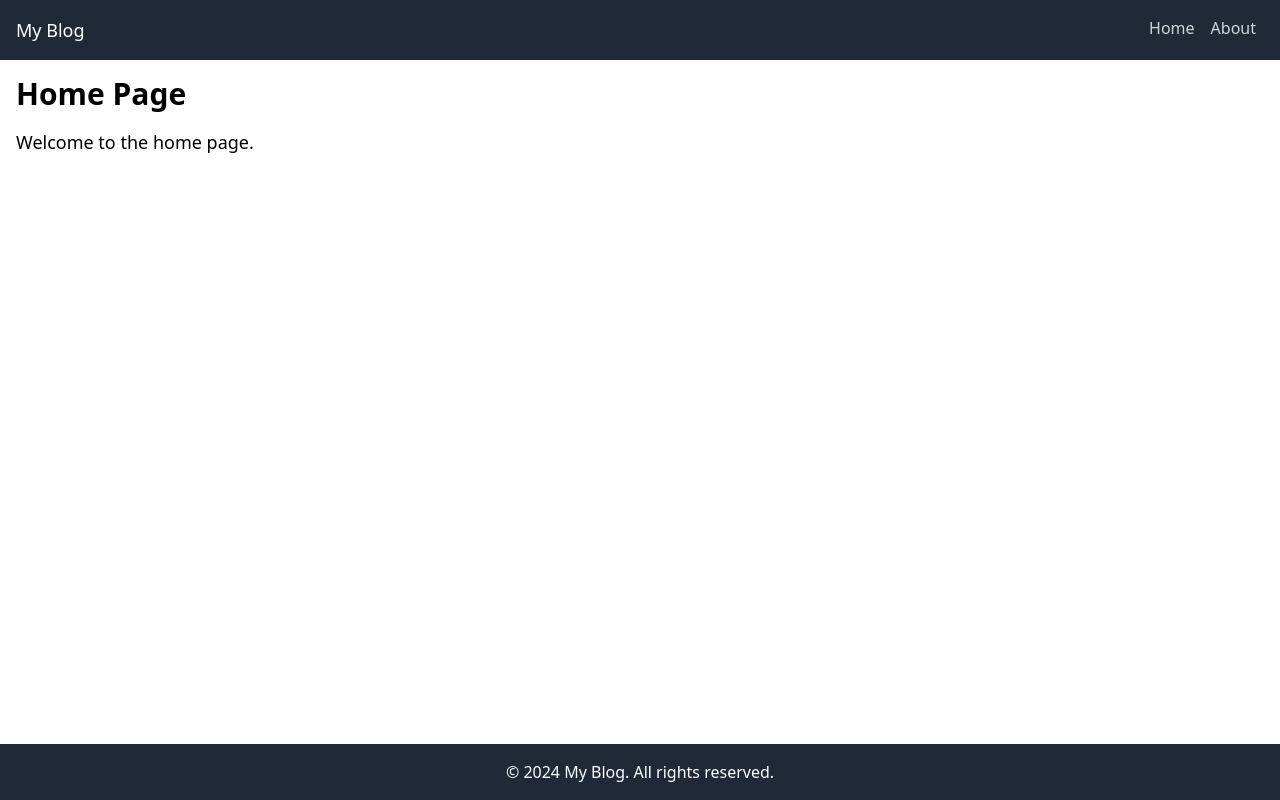
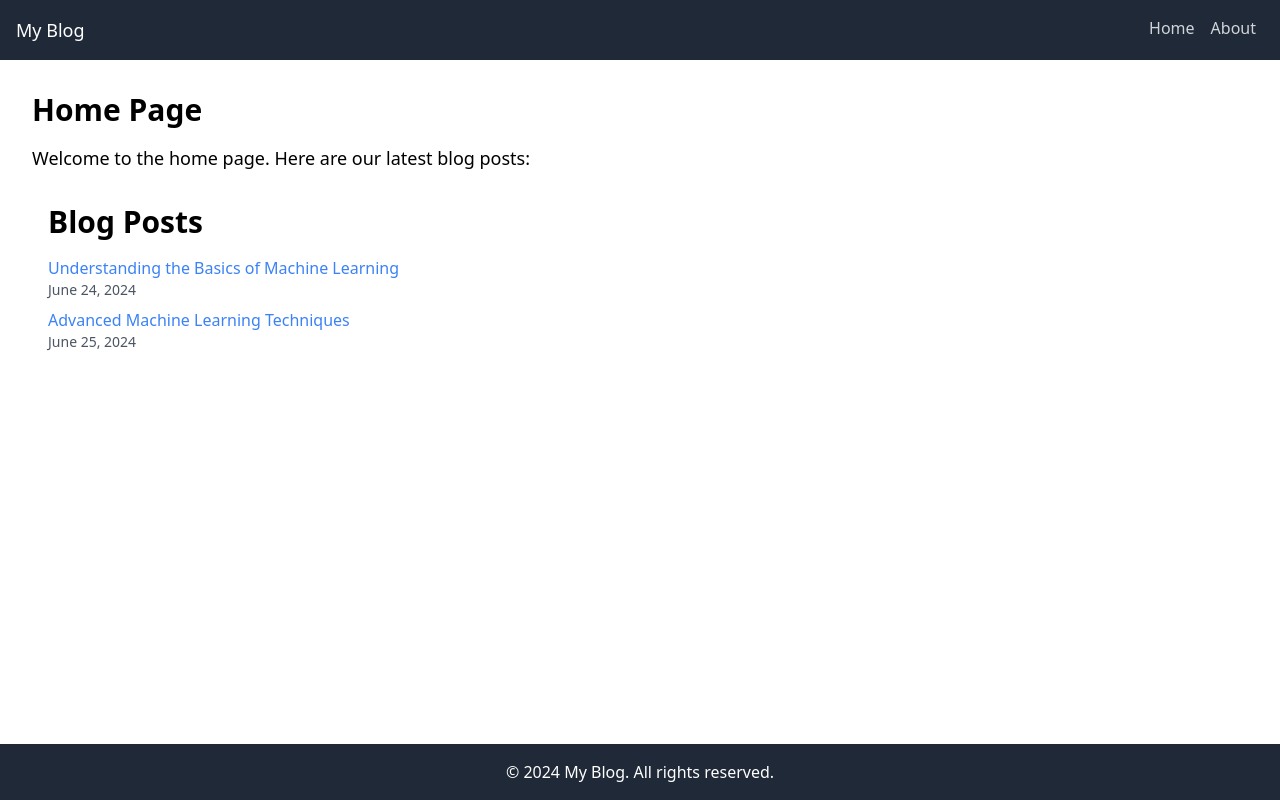
Before and after one commit to louispaulet/louispaulet.github.io, a React (Vite) app in the folder louis-blog/: page /#/ in a window 1280 px wide. Built offline with nearby package versions, Linux system fonts and the light colour scheme.

Commit message:
add blog posts with auto routing

```diff
--- a/louis-blog/src/App.jsx
+++ b/louis-blog/src/App.jsx
@@ -1,4 +1,5 @@
-import React from 'react';
+// src/App.jsx
+import React, { Suspense, useEffect, useState } from 'react';
 import { HashRouter as Router, Route, Routes } from 'react-router-dom';
 import Navbar from './components/Navbar';
 import Footer from './components/Footer';
@@ -7,6 +8,27 @@ import About from './pages/About';
 import NotFound from './pages/NotFound';
 
 const App = () => {
+  const [postRoutes, setPostRoutes] = useState([]);
+
+  useEffect(() => {
+    const loadPosts = async () => {
+      const context = import.meta.glob('./posts/*.jsx');
+      const routes = await Promise.all(
+        Object.keys(context).map(async (key) => {
+          const module = await context[key]();
+          const Component = module.default;
+          const meta = module.meta;
+          return (
+            <Route key={meta.path} path={meta.path} element={<Suspense fallback={<div>Loading...</div>}><Component /></Suspense>} />
+          );
+        })
+      );
+      setPostRoutes(routes);
+    };
+
+    loadPosts();
+  }, []);
+
   return (
     <Router>
       <div className="flex flex-col min-h-screen">
@@ -15,6 +37,7 @@ const App = () => {
           <Routes>
             <Route path="/" element={<Home />} />
             <Route path="/about" element={<About />} />
+            {postRoutes}
             <Route path="*" element={<NotFound />} />
           </Routes>
         </main>
--- /dev/null
+++ b/louis-blog/src/components/BlogHeader.jsx
@@ -0,0 +1,14 @@
+import React from 'react';
+
+const BlogHeader = ({ title, subtitle }) => {
+  return (
+    <header className="bg-gray-800 text-white py-6 mb-8">
+      <div className="container mx-auto">
+        <h1 className="text-4xl font-bold">{title}</h1>
+        {subtitle && <p className="text-xl mt-2">{subtitle}</p>}
+      </div>
+    </header>
+  );
+};
+
+export default BlogHeader;
--- /dev/null
+++ b/louis-blog/src/components/BlogList.jsx
@@ -0,0 +1,40 @@
+// src/components/BlogList.jsx
+import React, { useEffect, useState } from 'react';
+import { Link } from 'react-router-dom';
+
+const BlogList = () => {
+  const [posts, setPosts] = useState([]);
+
+  useEffect(() => {
+    const loadPosts = async () => {
+      const context = import.meta.glob('../posts/*.jsx');
+      const postsData = await Promise.all(
+        Object.keys(context).map(async (key) => {
+          const module = await context[key]();
+          return module.meta;
+        })
+      );
+      setPosts(postsData);
+    };
+
+    loadPosts();
+  }, []);
+
+  return (
+    <div className="container mx-auto p-4">
+      <h1 className="text-3xl font-bold mb-4">Blog Posts</h1>
+      <ul>
+        {posts.map((post) => (
+          <li key={post.path} className="mb-2">
+            <Link to={post.path} className="text-blue-500 hover:underline">
+              {post.title}
+            </Link>
+            <p className="text-sm text-gray-600">{post.date}</p>
+          </li>
+        ))}
+      </ul>
+    </div>
+  );
+};
+
+export default BlogList;
--- /dev/null
+++ b/louis-blog/src/components/BlogPost.jsx
@@ -0,0 +1,13 @@
+import React from 'react';
+
+const BlogPost = ({ title, date, children }) => {
+  return (
+    <div className="max-w-4xl mx-auto p-4 bg-white rounded-lg shadow-md">
+      <h1 className="text-3xl font-bold mb-4">{title}</h1>
+      <p className="text-gray-600 mb-6">{date}</p>
+      <div className="prose">{children}</div>
+    </div>
+  );
+};
+
+export default BlogPost;
--- a/louis-blog/src/pages/Home.jsx
+++ b/louis-blog/src/pages/Home.jsx
@@ -1,10 +1,12 @@
 import React from 'react';
+import BlogList from '../components/BlogList';
 
 const Home = () => {
   return (
-    <div>
+    <div className="container mx-auto p-4">
       <h1 className="text-3xl font-bold mb-4">Home Page</h1>
-      <p className="text-lg">Welcome to the home page.</p>
+      <p className="text-lg mb-4">Welcome to the home page. Here are our latest blog posts:</p>
+      <BlogList />
     </div>
   );
 };
--- /dev/null
+++ b/louis-blog/src/posts/FirstBlogPost.jsx
@@ -0,0 +1,30 @@
+import React from 'react';
+import BlogPost from '../components/BlogPost';
+import BlogHeader from '../components/BlogHeader';
+
+const FirstBlogPost = () => {
+  return (
+    <>
+      <BlogHeader title="Understanding the Basics of Machine Learning" />
+      <BlogPost title="Understanding the Basics of Machine Learning" date="June 24, 2024">
+        <p>Machine learning is a branch of artificial intelligence (AI) focused on building applications that learn from data and improve their accuracy over time without being programmed to do so. In data science, an algorithm is a sequence of statistical processing steps.</p>
+        <h2>What is Machine Learning?</h2>
+        <p>At its most basic, machine learning uses programmed algorithms that receive and analyze input data to predict output values within an acceptable range. As new data is fed into these algorithms, they learn and optimize their operations to improve performance, developing intelligence over time.</p>
+        <h2>Types of Machine Learning</h2>
+        <ul>
+          <li><strong>Supervised Learning:</strong> Algorithms are trained on labeled data.</li>
+          <li><strong>Unsupervised Learning:</strong> Algorithms are used on data without labels.</li>
+          <li><strong>Reinforcement Learning:</strong> Algorithms learn to make certain decisions.</li>
+        </ul>
+      </BlogPost>
+    </>
+  );
+};
+
+export const meta = {
+  path: '/post/first-blog-post',
+  title: 'Understanding the Basics of Machine Learning',
+  date: 'June 24, 2024'
+};
+
+export default FirstBlogPost;
--- /dev/null
+++ b/louis-blog/src/posts/SecondBlogPost.jsx
@@ -0,0 +1,28 @@
+import React from 'react';
+import BlogPost from '../components/BlogPost';
+import BlogHeader from '../components/BlogHeader';
+
+const SecondBlogPost = () => {
+  return (
+    <>
+      <BlogHeader title="Advanced Machine Learning Techniques" />
+      <BlogPost title="Advanced Machine Learning Techniques" date="June 25, 2024">
+        <p>As machine learning evolves, various advanced techniques are being developed and implemented to enhance model performance and accuracy. These techniques include ensemble learning, deep learning, and reinforcement learning.</p>
+        <h2>Ensemble Learning</h2>
+        <p>Ensemble learning involves combining predictions from multiple models to improve the overall performance. Common methods include bagging, boosting, and stacking.</p>
+        <h2>Deep Learning</h2>
+        <p>Deep learning is a subset of machine learning that uses neural networks with many layers (deep neural networks). It is particularly powerful for tasks such as image and speech recognition.</p>
+        <h2>Reinforcement Learning</h2>
+        <p>Reinforcement learning focuses on training agents to make sequences of decisions by rewarding desirable behaviors and punishing undesirable ones.</p>
+      </BlogPost>
+    </>
+  );
+};
+
+export const meta = {
+  path: '/post/second-blog-post',
+  title: 'Advanced Machine Learning Techniques',
+  date: 'June 25, 2024'
+};
+
+export default SecondBlogPost;
```
